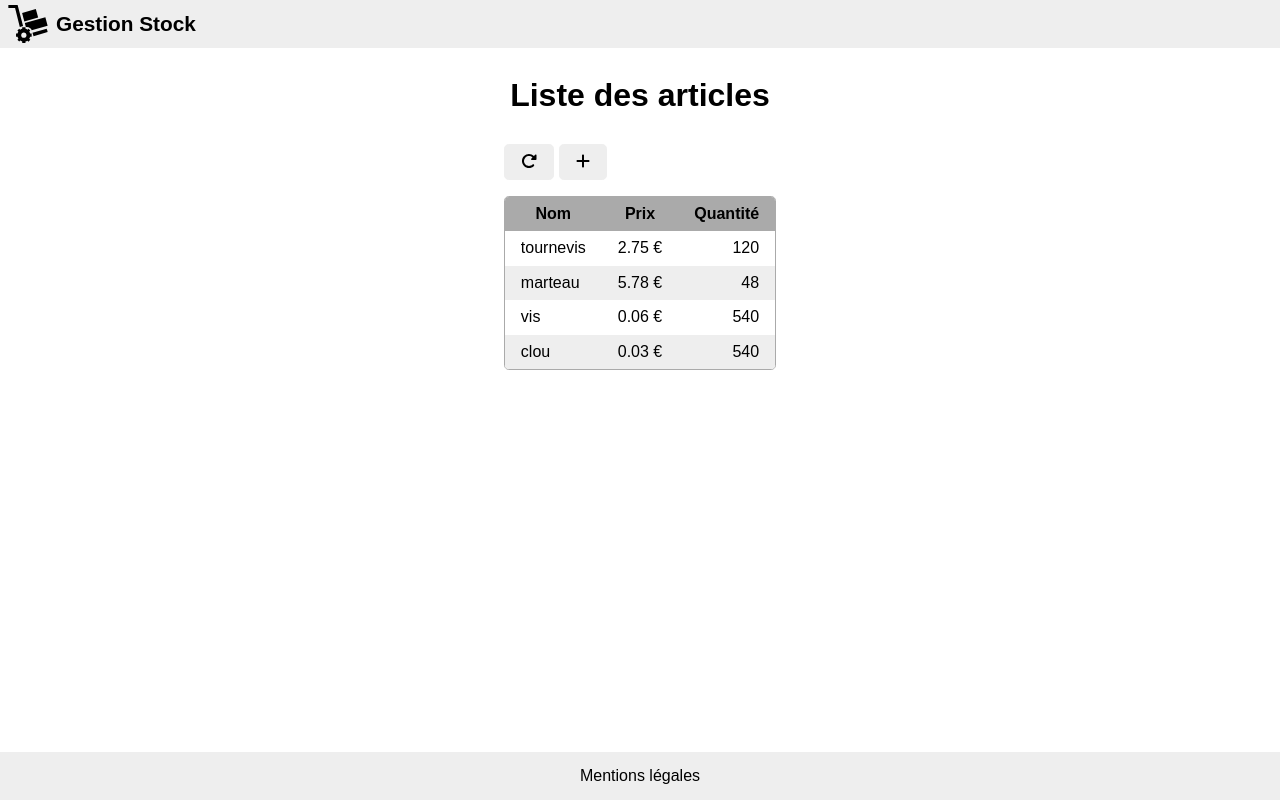
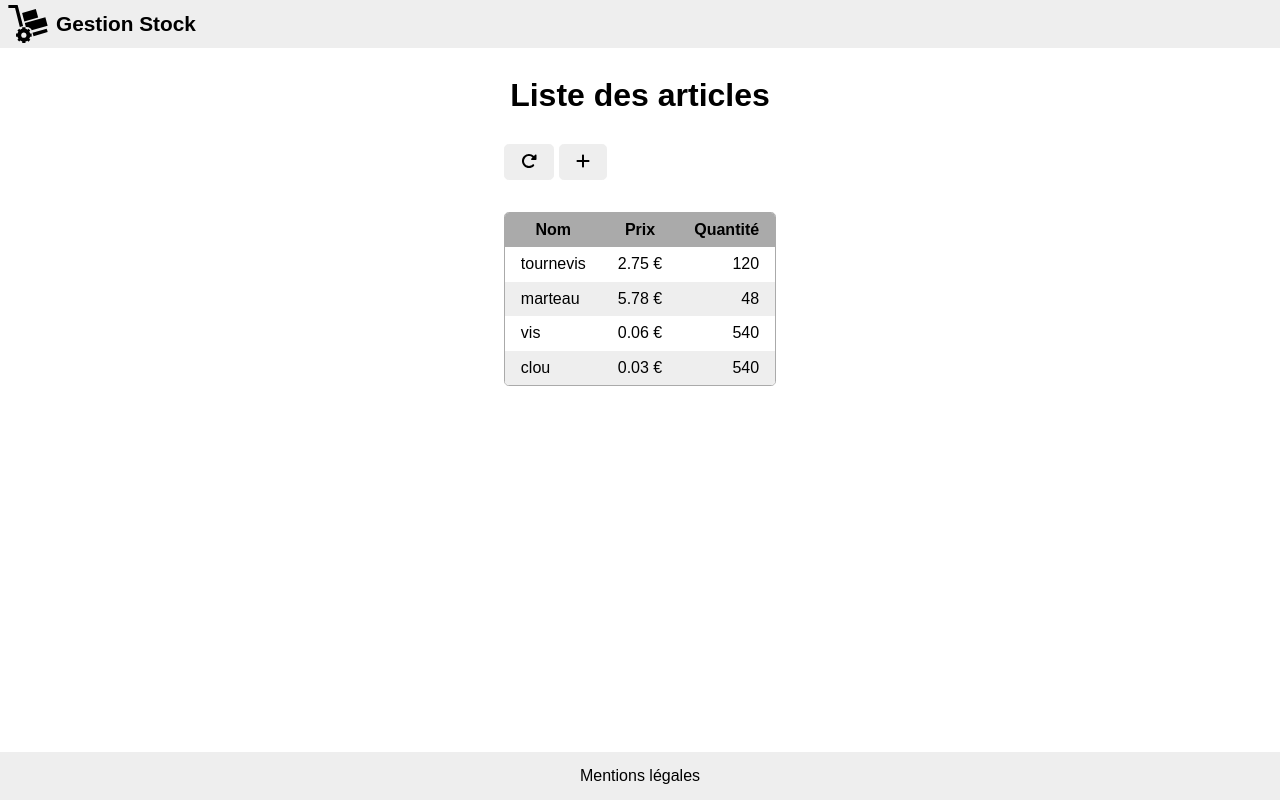
Before and after one commit to piou-piouski/Angular, an Angular app in the folder front/: page /stock in a window 1280 px wide. Built offline with nearby package versions, Linux system fonts and the light colour scheme.

Commit message:
custom error message delete stock

```diff
--- a/front/src/app/stock/stock.component.html
+++ b/front/src/app/stock/stock.component.html
@@ -21,7 +21,7 @@
         ></fa-icon>
       </button>
     </nav>
-    <div class="error"></div>
+    <div class="error">{{ errorMsg }}</div>
     <table>
       <thead>
         <tr>
--- a/front/src/app/stock/stock.component.scss
+++ b/front/src/app/stock/stock.component.scss
@@ -1,11 +1,17 @@
 div.content {
   display: flex;
   flex-flow: column;
-  gap: 0.5em;
 
   nav {
     display: flex;
     gap: 0.3em;
+  }
+
+  div.error {
+    font-weight: bold;
+    display: flex;
+    height: 2em;
+    align-items: center;
   }
 
   table {
```
